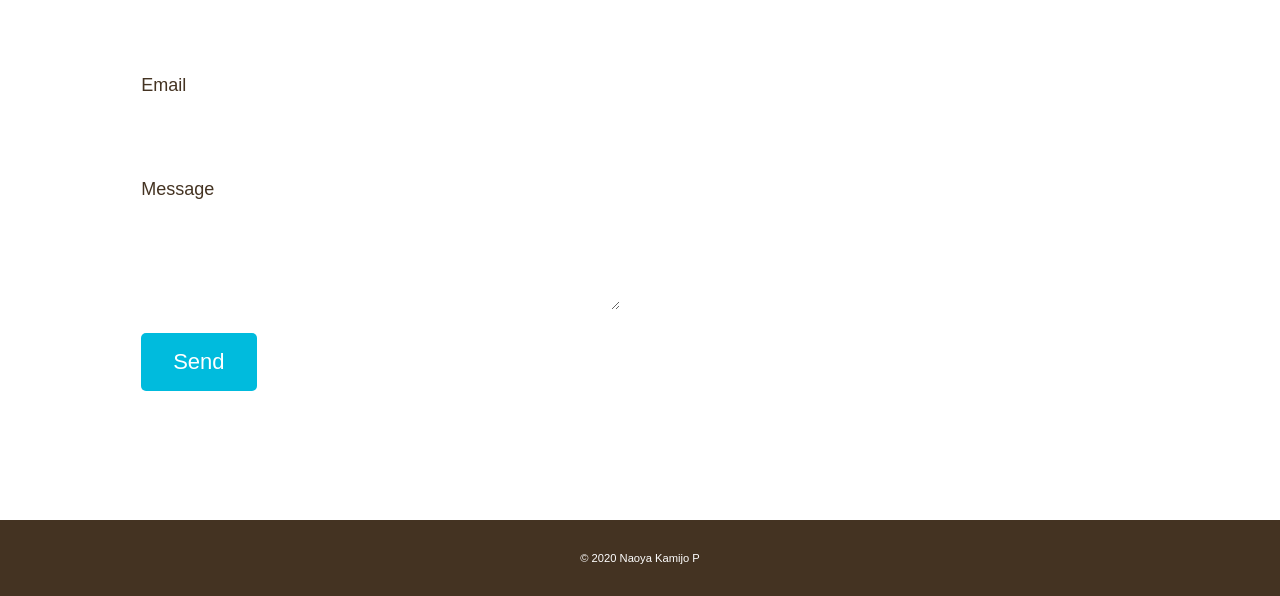
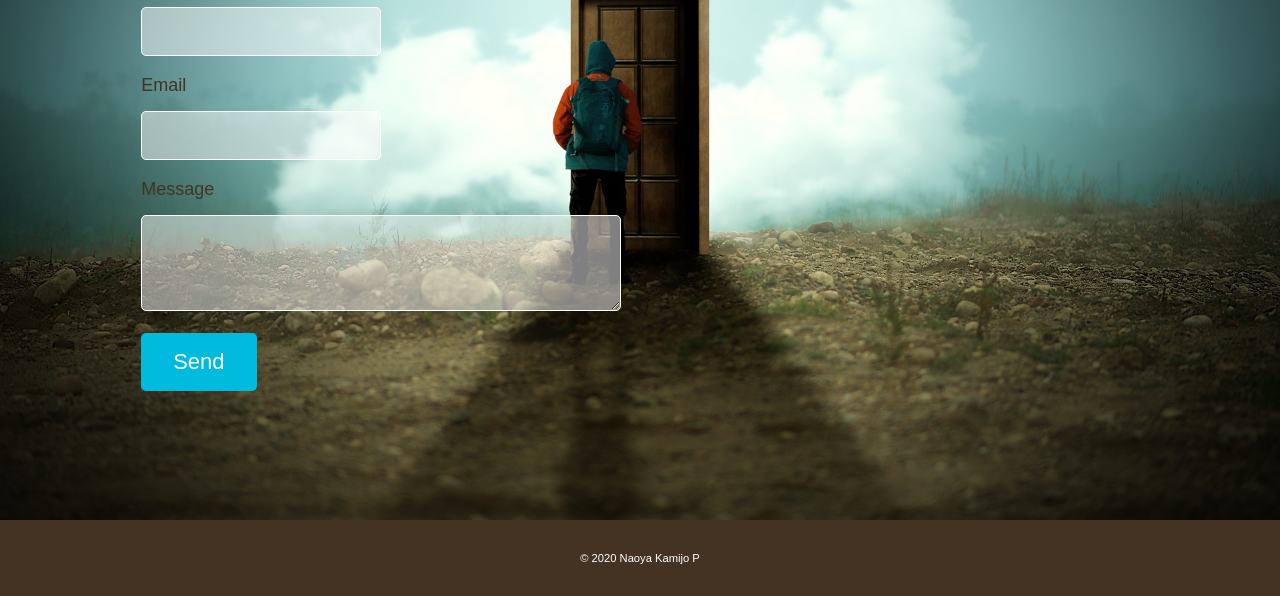
Before and after one commit to NKjomaki/Jomakink, a plain HTML site: page contact.html in a window 1280 px wide. Shown: the part 280-876 px from the top of the page. Drawn offline with Linux system fonts and the light colour scheme; some packages are replaced by stand-ins of ours; files that its build step writes are made by us from their sources; files whose address does not match are found by name; a web font is replaced by a local one.

Commit message:
Update style.css

```diff
--- a/style.css
+++ b/style.css
@@ -194,7 +194,7 @@ footer p {
 /* CONTACT
 ------------------------------- */
 #contact {
-    background-image: url(../images/contact-bg.jpg);
+    background-image: url(https://github.com/NKjomaki/Jomakink/blob/master/contact-bg.jpg?raw=true);
     min-height: 100vh;
 }
 
```
